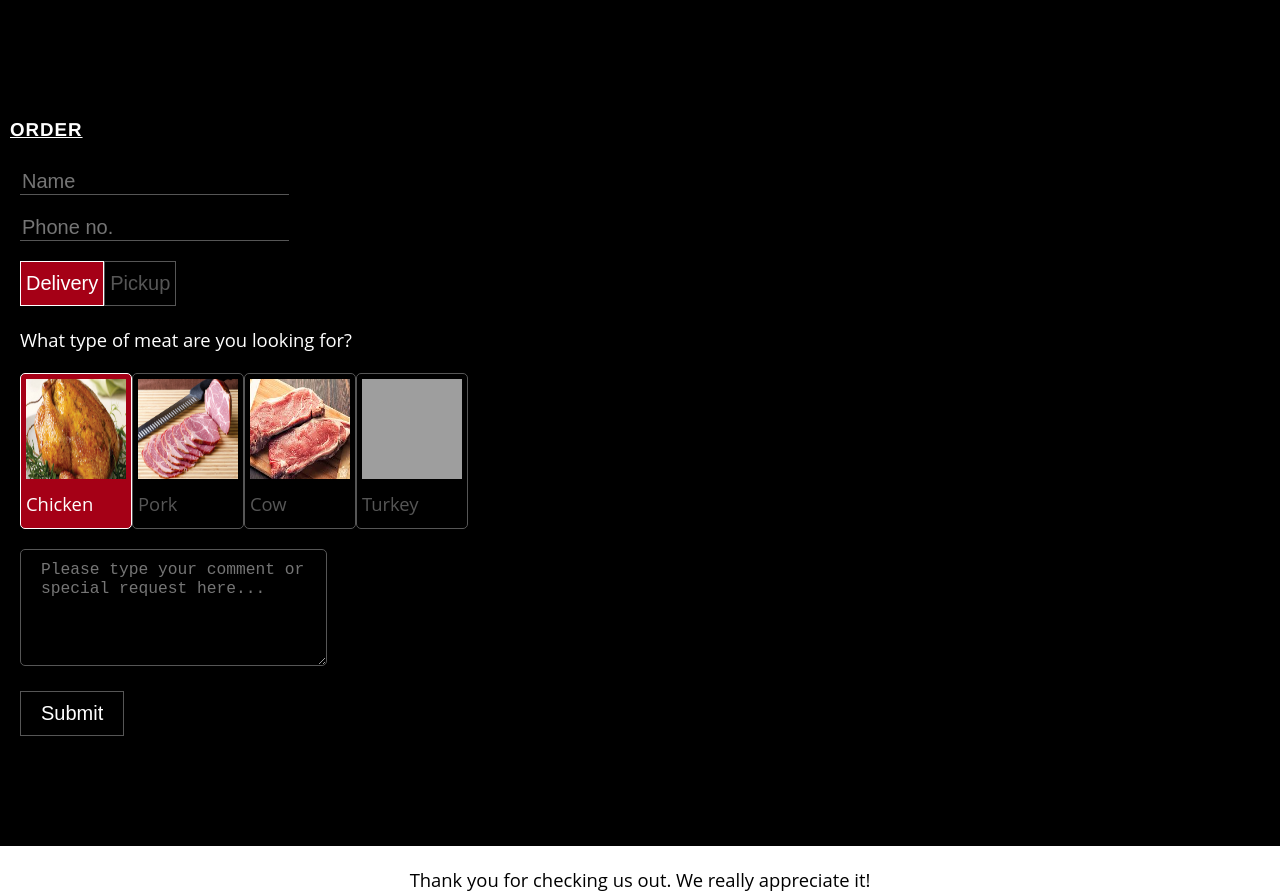
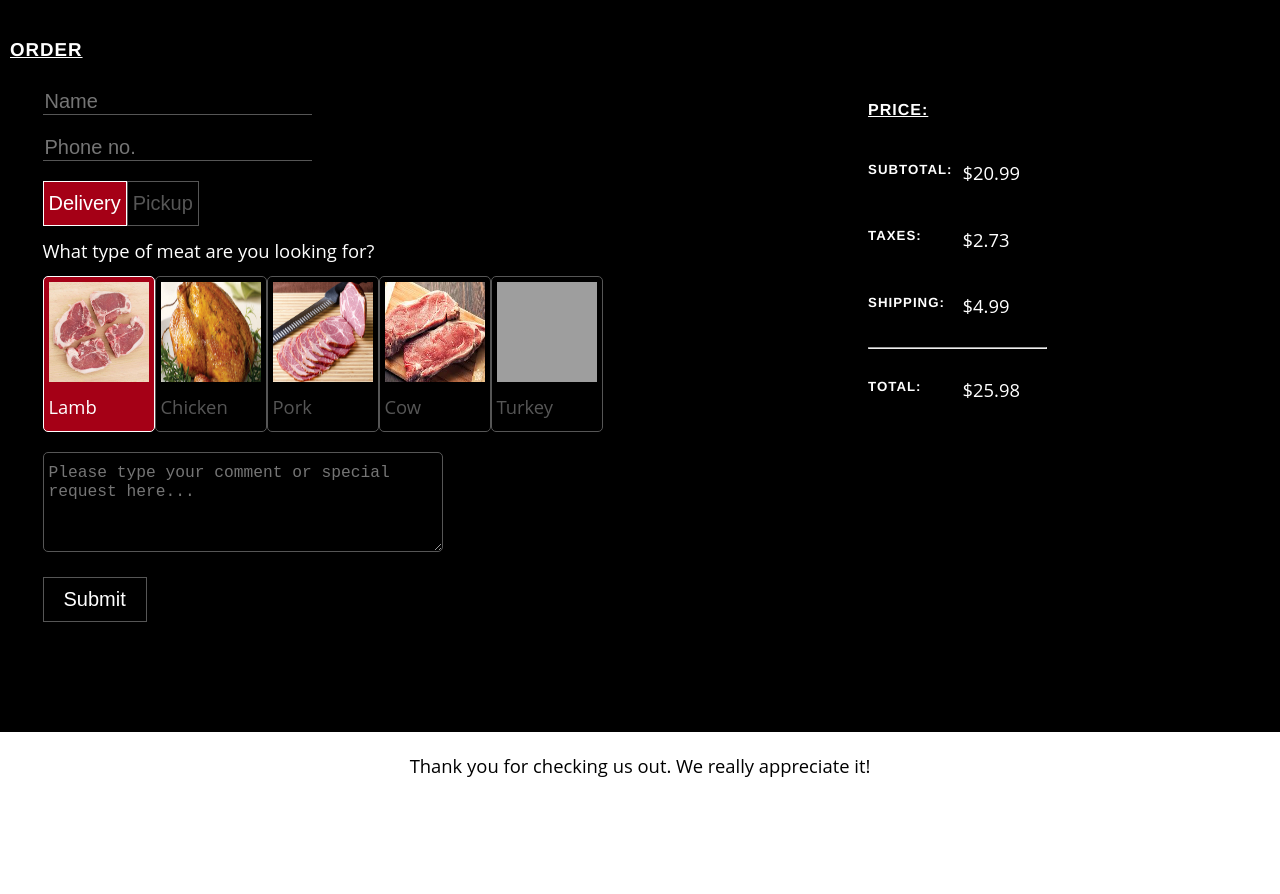
Before and after one commit to Swoozeki/butchery, a plain HTML site: page index.html in a window 1280 px wide. Shown: the part 1825-2719 px from the top of the page. After the commit the page ends 2605 px from the top, so only its background shows below. Drawn offline with Linux system fonts and the light colour scheme; grey boxes are pictures that could not be loaded.

Commit message:
added live price update on order screen, and changed from flexbox to grid for split sections

```diff
--- a/common/css/index.css
+++ b/common/css/index.css
@@ -23,6 +23,14 @@ p{
 }
 .primary-background-color{
     background-color: #ff0013;
+}
+.split-2{
+    display: grid;
+    grid-template-columns: 1fr 1fr;
+    grid-column-gap: 10px;
+}
+.split-center{
+    justify-items: center;
 }
 
 #brand-logo{
@@ -69,7 +77,7 @@ p{
     background-size: cover;
 }
 .jumbotron-image-container:first-of-type{
-    height: 100vh;
+    height: 90vh;
     background-image: url('../images/meat-jumbotron.jpg');
 }
 .jumbotron-image-container:nth-of-type(2){
@@ -95,9 +103,6 @@ p{
     color: #a50016;
 }
 #about{
-    display: flex;
-    justify-content: space-around;
-
     background-color: #a50016;
     color: #fff;
 
@@ -114,7 +119,7 @@ p{
     padding: 100px 10px;
 }
 #order form{
-    padding-left: 10px;
+    /* padding-left: 0px; */
 }
 #order form > *{ /* applies the below css properties to all direct children of #order form  */
     margin: 10px 0px;
@@ -151,7 +156,7 @@ p{
     border-color: #fff;
     color: #fff;
 }
-#meat-selection{
+#meat-type{
     display: flex;
     flex-wrap: wrap;
 }
@@ -199,17 +204,22 @@ p{
 
     background-color: #000;
     font-size: 1.25em;
-    padding: 10px 20px;
+    padding: 10px 5px;
+
+    box-sizing: border-box;
+    width: 400px;
+    height: 100px;
 }
 #special-request:hover, #special-request:focus{
     border-color: #fff;
     transition: border-color 500ms;
 }
-#footer{
-    text-align: center;
-}
 
 @media(max-width: 680px){
+    .split-sm-2{
+        grid-template-columns: 1fr;
+        justify-items: start;
+    }
     #brand-logo{
         width: 120px;
     }
@@ -221,13 +231,10 @@ p{
         letter-spacing: 1.5px;
         font-size: 1em;
     }
-    #about{
-        flex-direction: column;
-    }
     #about #excerpt{
         width: auto;
     }
-    #order form input{
-        width: 90%;
+    #special-request{
+        width: 100%;
     }
 }
--- a/common/js/index.js
+++ b/common/js/index.js
@@ -17,7 +17,6 @@ $navToOrder.onclick = function () {
 }
 
 function scrollTo(element, to, duration) {
-    console.log('starting...');
     var start = element.scrollTop,
         change = to - start,
         currentTime = 0,
@@ -44,3 +43,61 @@ Math.easeInOutQuad = function (t, b, c, d) {
     t--;
     return -c / 2 * (t * (t - 2) - 1) + b;
 };
+
+let meatPrice = 0,
+    taxPrice = 0,
+    orderPrice = 0,
+    totalPrice = 0;
+
+const $subtotal = document.getElementById('subtotal'),
+    $taxes = document.getElementById('taxes'),
+    $shipping = document.getElementById('shipping'),
+    $total = document.getElementById('total');
+
+const meats = Array.from(document.getElementsByClassName('thumbnail'));
+meats.forEach(meat=>{
+    if(meat.classList.contains('active')){
+        meatPrice = Number(Number(meat.dataset.price).toFixed(2));
+        updateTotal();
+    }
+
+    meat.onclick = function(e){
+      toggleClass('active', meats, meat);
+      meatPrice = Number(Number(meat.dataset.price).toFixed(2));
+      updateTotal();
+    };
+});
+
+const orders = [document.getElementById('pickup'), document.getElementById('delivery')]
+console.log(orders);
+orders.forEach(order => {
+    console.log(order);
+    if(order.classList.contains('active')){
+        orderPrice = Number(Number(order.dataset.price).toFixed(2));
+        updateTotal();
+    }
+
+    order.onclick = function(e){
+        toggleClass('active', orders, order);
+        orderPrice = Number(Number(order.dataset.price).toFixed(2));
+        updateTotal();
+
+        e.preventDefault();
+    }
+});
+
+function updateTotal(){
+    taxesPrice = Number((meatPrice*0.13).toFixed(2));
+    totalPrice = Number((meatPrice+orderPrice+taxPrice).toFixed(2));
+    $subtotal.innerHTML = '$'+meatPrice;
+    $taxes.innerHTML = '$'+taxesPrice;
+    $shipping.innerHTML = '$'+orderPrice;
+    $total.innerHTML = '$'+totalPrice;
+}
+
+function toggleClass(className, elements, chosenElement){
+    elements.forEach(element=>{
+        element.classList.remove(className);
+    });
+    chosenElement.classList.add(className);
+}
--- a/index.html
+++ b/index.html
@@ -22,15 +22,15 @@
 
     <div class="jumbotron-image-container"></div>
 
-    <section id="about">
-        <div id="excerpt">
+    <section id="about" class="split-2 split-sm-2 split-center">
+        <section id="excerpt">
             <h3><u>ABOUT US</u></h3>
             <p>We are Brampton's finest butchery located just east of Brimingham Plaza.
             Specializing in lambs, chicken, pork, steak, and turkey, we will serve
             you whatever the ocassion may be. You can either order from our website for pickup
             and delivery or you can just drop by our location, and we'll cut the meat right in
             front of you.</p>
-        </div>
+        </section>
         <section id="hours">
             <h3><u>HOURS OF OPERATION</u></h3>
             <p>Monday - Friday : 9AM - 11PM</p>
@@ -43,39 +43,63 @@
 
     <section id="order">
         <h3><u>ORDER</u></h3>
+        <div class="split-2 split-sm-2 split-center">
             <form action="#">
                 <input type="text" id="name" placeholder="Name"><br>
                 <input type="text" id="phone" placeholder="Phone no.">
-            <div class="form-group" id="order-type">
-                <button id="delivery" class="active">Delivery</button><button id="pickup">Pickup</button>
+                <div class="radio-group" id="order-type">
+                    <button id="delivery" class="active" data-price=4.99>Delivery</button><button id="pickup" data-price=0.00>Pickup</button>
                 </div>
-            <div class="form-group" id="meat-type">
-                <p class="form-label">What type of meat are you looking for?</p>
-                <div id="meat-selection">
-                    <div class="thumbnail active">
+                <p>What type of meat are you looking for?</p>
+                <div class="radio-group" id="meat-type">
+                    <div id="lamb" class="thumbnail active" data-price=20.99>
+                        <img src="common/images/lamb.jpg" alt="lamb image">
+                        <p class="thumbnail-label">Lamb</p>
+                    </div>
+                    <div id="chicken" class="thumbnail" data-price=15.99>
                         <img src="common/images/chicken.jpg" alt="chicken image">
                         <p class="thumbnail-label">Chicken</p>
                     </div>
-                    <div class="thumbnail">
+                    <div id="pork" class="thumbnail" data-price=22.99>
                         <img src="common/images/pork.jpg" alt="pork image">
                         <p class="thumbnail-label">Pork</p>
                     </div>
-                    <div class="thumbnail">
+                    <div id="steak" class="thumbnail" data-price=35.99>
                         <img src="common/images/steak.jpg" alt="steak image">
                         <p class="thumbnail-label">Cow</p>
                     </div>
-                    <div class="thumbnail">
+                    <div id="turkey" class="thumbnail" data-price="18.49">
                         <img src="common/images/turkey.jpg" alt="turkey image">
                         <p class="thumbnail-label">Turkey</p>
                     </div>
                 </div>
-            </div>
-            <textarea id="special-request" cols="25" rows="5" placeholder="Please type your comment or special request here..."></textarea>
+                <textarea id="special-request" placeholder="Please type your comment or special request here..."></textarea>
                 <br>
                 <button type="submit">Submit</button>
             </form>
+            <div id="price">
+                <h4><u>Price: </u></h4>
+                <div class="split-2">
+                    <h5>Subtotal: </h5>
+                    <p id="subtotal">$0</p>
+                </div>
+                <div class="split-2">
+                    <h5>Taxes: </h5>
+                    <p id="taxes">$0</p>
+                </div>
+                <div class="split-2">
+                    <h5>Shipping: </h5>
+                    <p id="shipping">$0</p>
+                </div>
+                <hr>
+                <div class="split-2">
+                    <h5><strong>Total:</strong></h5>
+                    <p id="total">$0</p>
+                </div>
+            </div>
+        </div>
     </section>
-    <section id="footer">
+    <section id="footer" class="text-center">
         <p>Thank you for checking us out. We really appreciate it!</p>
     </section>
 </body>
```
Lines whose indentation alone changed are shown as unchanged.
